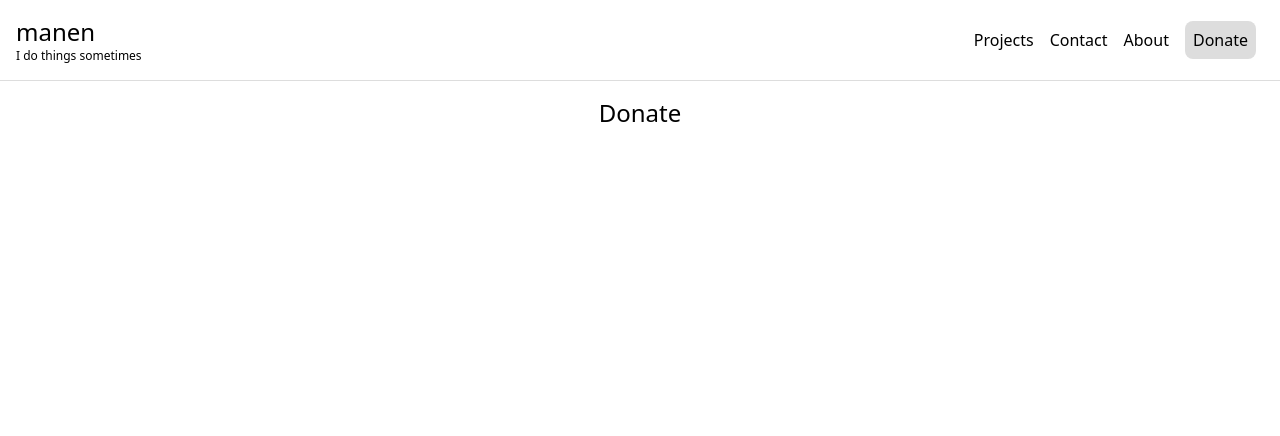
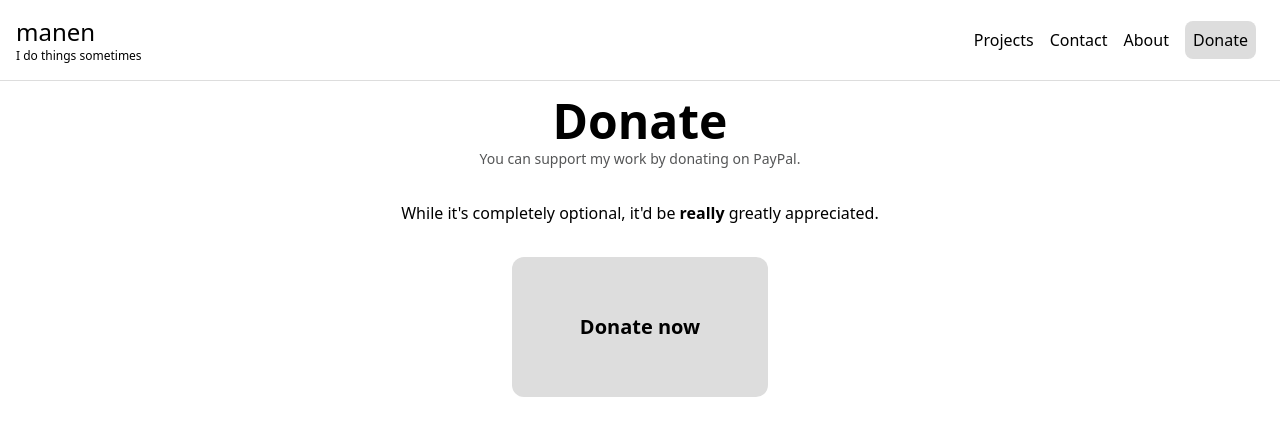
Before and after one commit to manen/personal, a Next.js app: page /donate in a window 1280 px wide. Shown: the top 436 px of the page. Built offline with nearby package versions, Linux system fonts and the light colour scheme.

Commit message:
Base /donate

```diff
--- a/pages/contact.tsx
+++ b/pages/contact.tsx
@@ -19,7 +19,7 @@ const Contact: React.FC = () => (
           </div>
         </a>
         <a target="_blank" href="mailto:varga.bercel.i@gmail.com">
-          <div className="m-4 p-2 bg-accent-100 hover:bg-accent-200 dark:bg-accent-800 dark:hover:bg-accent-700 transition rounded-xl">
+          <div className="m-4 p-2 bg-accent-100 hover:bg-accent-200 dark:bg-accent-800 dark:hover:bg-accent-700 transition-colors rounded-xl">
             <h2 className="text-xl">E-mail</h2>
             <p>Only use as a fallback option.</p>
           </div>
--- a/pages/donate.tsx
+++ b/pages/donate.tsx
@@ -1,5 +1,6 @@
+import React from "react";
 import Head from "next/head";
-import React from "react";
+import $ from "jquery";
 import Header from "../components/Header";
 
 const Donate: React.FC = () => (
@@ -9,7 +10,26 @@ const Donate: React.FC = () => (
     </Head>
     <Header />
     <div className="m-4">
-      <h1 className="text-2xl">Donate</h1>
+      <h1 className="font-black text-5xl">Donate</h1>
+      <div className="mt-1 text-sm text-accent-500 dark:text-accent-400">
+        <p>You can support my work by donating on PayPal.</p>
+      </div>
+      <div className="m-8">
+        <div className="m-4">
+          <p>
+            While it's completely optional, it'd be <b>really</b> greatly
+            appreciated.
+          </p>
+        </div>
+      </div>
+      <div className="h-full flex justify-center">
+        <a
+          target="_blank"
+          href="https://www.paypal.com/pools/c/8xPkV1n2Q2"
+          className="p-14 w-64 bg-accent-200 hover:bg-accent-300 dark:bg-accent-800 dark:hover:bg-accent-700 font-black text-xl transition-colors rounded-xl">
+          Donate now
+        </a>
+      </div>
     </div>
   </div>
 );
--- a/pages/projects/index.tsx
+++ b/pages/projects/index.tsx
@@ -90,7 +90,7 @@ const Project: React.FC<ProjectProps> = props => (
     <Link href={props.link || ""}>
       <div
         title={props.desc}
-        className="m-4 w-48 h-24 bg-accent-100 hover:bg-accent-200 dark:bg-accent-800 dark:hover:bg-accent-700 rounded-lg transition flex items-center justify-center cursor-pointer">
+        className="m-4 w-48 h-24 bg-accent-100 hover:bg-accent-200 dark:bg-accent-800 dark:hover:bg-accent-700 rounded-lg transition-colors flex items-center justify-center cursor-pointer">
         <h1 className="text-lg">{props.title}</h1>
       </div>
     </Link>
```
